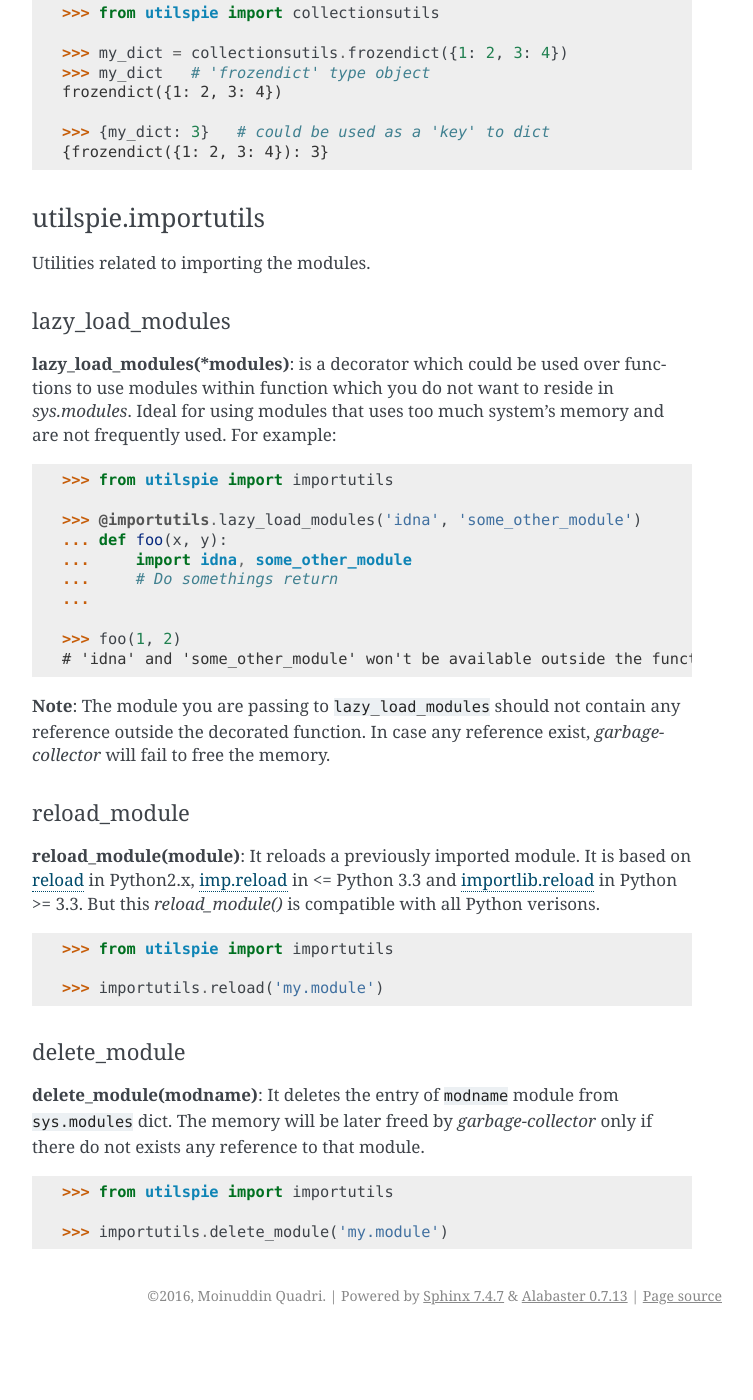
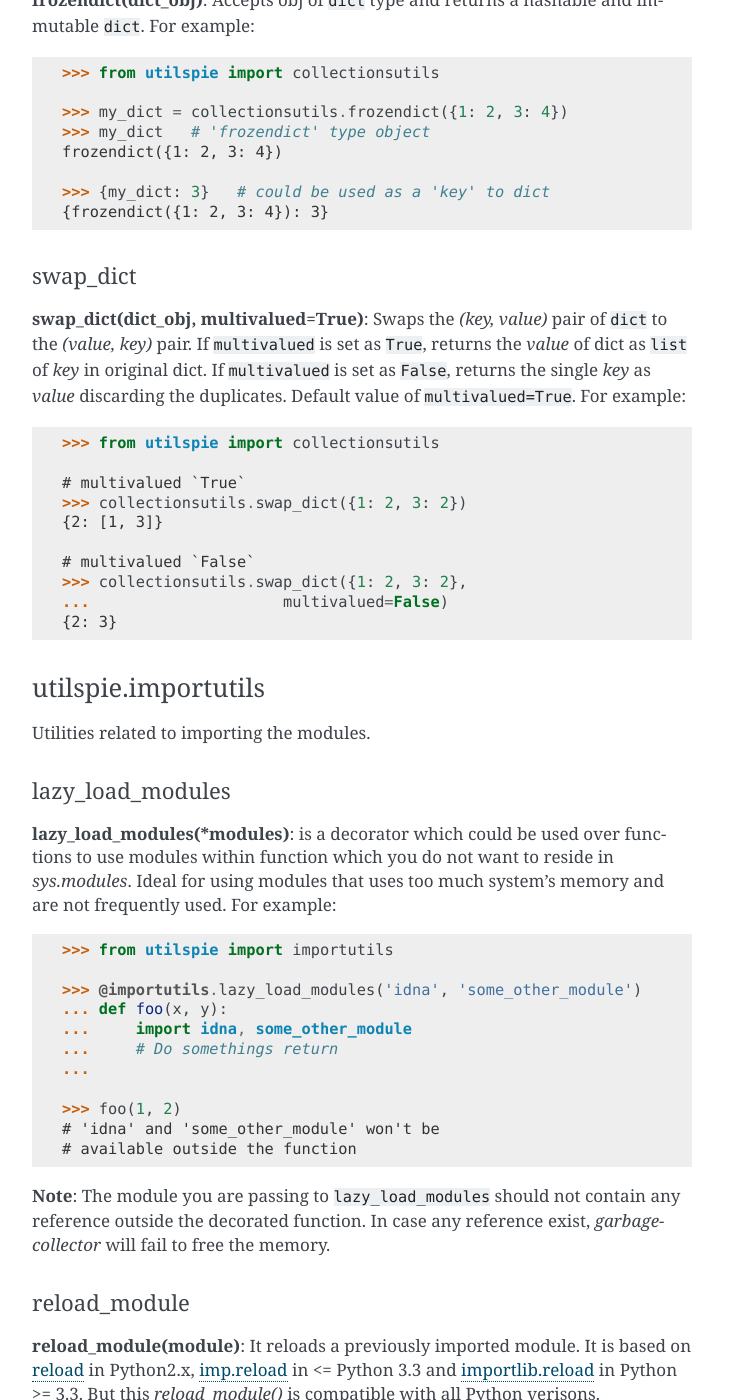
Before and after one commit to moin18/utilspie, a Sphinx documentation site: the page built from docs/source/index.rst, in a window 1280 px wide and 1400 px high, scrolled down 2877 px. Shown: the whole window, without its empty margins (388-1141 px from the left). Built offline with Sphinx 7.4.7, drawn with Linux system fonts in a browser that asks for light colours; before the commit the page ends 4212 px from its top, so only the background shows below that; some of the changed text lies outside the part shown.

Commit message:
swap_dict utility

```diff
--- a/docs/source/index.rst
+++ b/docs/source/index.rst
@@ -34,9 +34,9 @@ For using the utilspie, you have to import the package utilspie and call it's fu
    >>> from utilspie import iterutils
    # OR, from utilspie.iterutils import get_chunks
 
+   # returns generator object
    >>> iterutils.get_chunks([1, 2, 3, 4, 5, 6], 2)
    <generator object <genexpr> at 0x1018fab40>
-   # returns generator object
 
    >>> list(iterutils.get_chunks([1, 2, 3, 4, 5, 6], 2))
    [[1, 2], [3, 4], [5, 6]]
@@ -62,7 +62,10 @@ Values returned are in the order in which functions are passed through ``functio
     >>> def foo(x, y):
     ...     return x + y
     ...
-    >>> func_list = [(foo, [0], {'y': 5}), (foo, [8, 9], {}), (foo, [], {'x': 77, 'y': 4})]
+    >>> func_list = [
+    ...     (foo, [0], {'y': 5}),
+    ...     (foo, [8, 9], {}),
+    ...     (foo, [], {'x': 77, 'y': 4})]
 
     >>> asyncutils.ordered_async_call(func_list)
     [5, 17, 81]
@@ -136,6 +139,28 @@ frozendict
     >>> {my_dict: 3}   # could be used as a 'key' to dict
     {frozendict({1: 2, 3: 4}): 3}
 
+
+swap_dict
+---------
+**swap_dict(dict_obj, multivalued=True)**: Swaps the *(key, value)* pair of ``dict`` to the *(value, key)* pair. If
+``multivalued`` is set as ``True``, returns the *value* of dict as ``list`` of *key* in original dict. If ``multivalued`` is
+set as ``False``, returns the single *key* as *value* discarding the duplicates. Default value of ``multivalued=True``.
+For example:
+
+.. code-block:: python
+
+    >>> from utilspie import collectionsutils
+
+    # multivalued `True`
+    >>> collectionsutils.swap_dict({1: 2, 3: 2})
+    {2: [1, 3]}
+
+    # multivalued `False`
+    >>> collectionsutils.swap_dict({1: 2, 3: 2},
+    ...                     multivalued=False)
+    {2: 3}
+
+
 utilspie.importutils
 ====================
 Utilities related to importing the modules.
@@ -158,7 +183,8 @@ not frequently used. For example:
     ...
 
     >>> foo(1, 2)
-    # 'idna' and 'some_other_module' won't be available outside the function
+    # 'idna' and 'some_other_module' won't be
+    # available outside the function
 
 
 **Note**: The module you are passing to ``lazy_load_modules`` should not contain any reference outside the decorated function.
```
Also changed, not shown: README.rst (+6 -3 lines), 1 other file.
